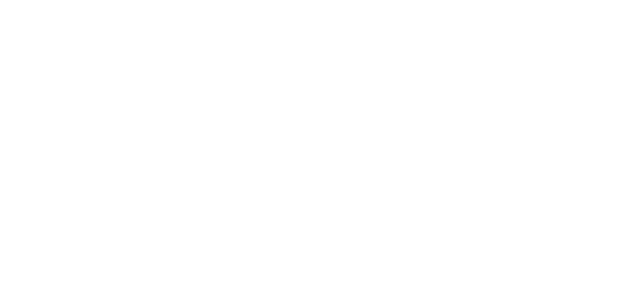
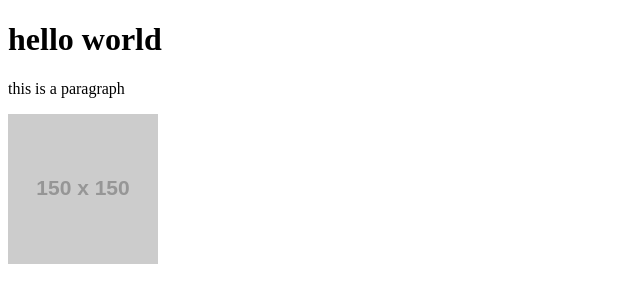
Before and after one commit to axmedovsblog/firstlesson, a plain HTML site: page index.html in a window 1280 px wide. Shown: the whole page, without its empty margins (0-640 px from the left). Drawn offline with Linux system fonts and the light colour scheme; placeholder pictures from the web are drawn by us.

Commit message:
Add content to index.html with a heading, paragraph, and image

```diff
--- a/index.html
+++ b/index.html
@@ -6,6 +6,8 @@
 	<title>Document</title>
 </head>
 <body>
-
+	<h1>hello world</h1>
+	<p>this is a paragraph</p>
+	<img src="https://via.placeholder.com/150" alt="Placeholder Image">
 </body>
 </html>
```
